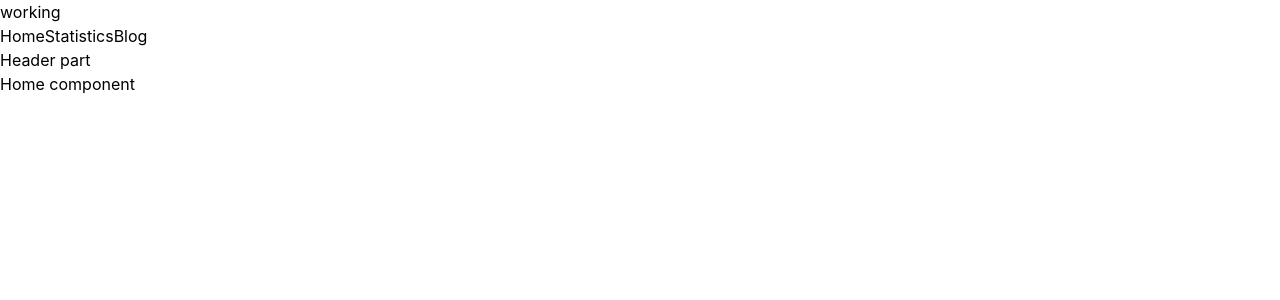
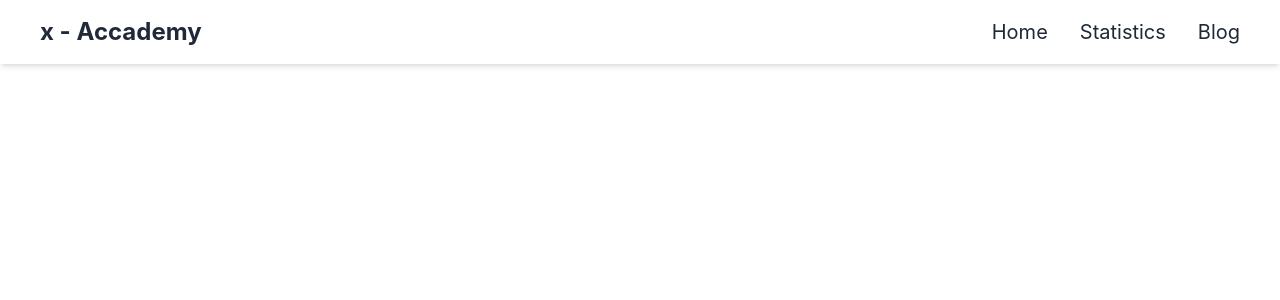
Before and after one commit to tanzilmia/quize-app, a React (Create React App) app: page / in a window 1280 px wide. Shown: the top 300 px of the page. Built offline with nearby package versions, Linux system fonts and the light colour scheme.

Commit message:
navbar design

```diff
--- a/public/index.html
+++ b/public/index.html
@@ -25,6 +25,8 @@
       Learn how to configure a non-root public URL by running `npm run build`.
     -->
     <title>React App</title>
+    <script type="module" src="https://unpkg.com/ionicons@5.5.2/dist/ionicons/ionicons.esm.js"></script>
+    <script nomodule src="https://unpkg.com/ionicons@5.5.2/dist/ionicons/ionicons.js"></script>
   </head>
   <body>
     <noscript>You need to enable JavaScript to run this app.</noscript>
@@ -39,5 +41,6 @@
       To begin the development, run `npm start` or `yarn start`.
       To create a production bundle, use `npm run build` or `yarn build`.
     -->
+
   </body>
 </html>
--- a/src/component/Navbar/Navbar.js
+++ b/src/component/Navbar/Navbar.js
@@ -1,15 +1,28 @@
-import React from 'react';
+import React,{useState} from 'react';
 import { NavLink } from 'react-router-dom';
 
 const Navbar = () => {
+const [open, setopen] = useState(false)
+
     return (
-        <div>
-            <h2> working </h2>
-            <ul>
-                <NavLink to= '/'>Home</NavLink>
-                <NavLink to= '/statistics '>Statistics</NavLink>
-                <NavLink to= '/blog '>Blog </NavLink>
-            </ul>
+        <div className='shadow-md w-full fixed top-0 left-0'>
+            <div className='md:flex items-center justify-between bg-white py-4 md:px-10 px-7'>
+              <div className='font-bold text-2xl cursor-pointer flex items-center text-gray-800'>
+                x - Accademy
+              </div>
+
+              <div onClick={()=> setopen(!open)} className='text-3xl absolute right-8 top-6 cursor-pointer md:hidden'>
+              <ion-icon name= {open ? 'close' : 'menu'}></ion-icon>
+              {/* <ion-icon name="close"></ion-icon> */}
+              </div>
+
+              <ul className= {`md:flex md:items-center md:pb-0 pb-10 absolute md:static bg-white md:z-auto z-[-1] left-0 w-full md:w-auto md:pl-0 pl-9 transition-all duration-500 ease-in ${open ? 'top-20': 'top-[-500px]' }`}>
+
+                <NavLink className='md:ml-8 my-5 md:my-0 text-xl text-gray-800 hover:text-gray-400 duration-500  block' to= '/'>Home</NavLink>
+                <NavLink className='md:ml-8 my-5 md:my-0 text-xl text-gray-800 hover:text-gray-400 duration-500  block' to= '/statistics '>Statistics</NavLink>
+                <NavLink className='md:ml-8 my-5 md:my-0 text-xl text-gray-800 hover:text-gray-400 duration-500  block' to= '/blog '>Blog </NavLink>
+              </ul>
+            </div>
         </div>
     );
 };
```
